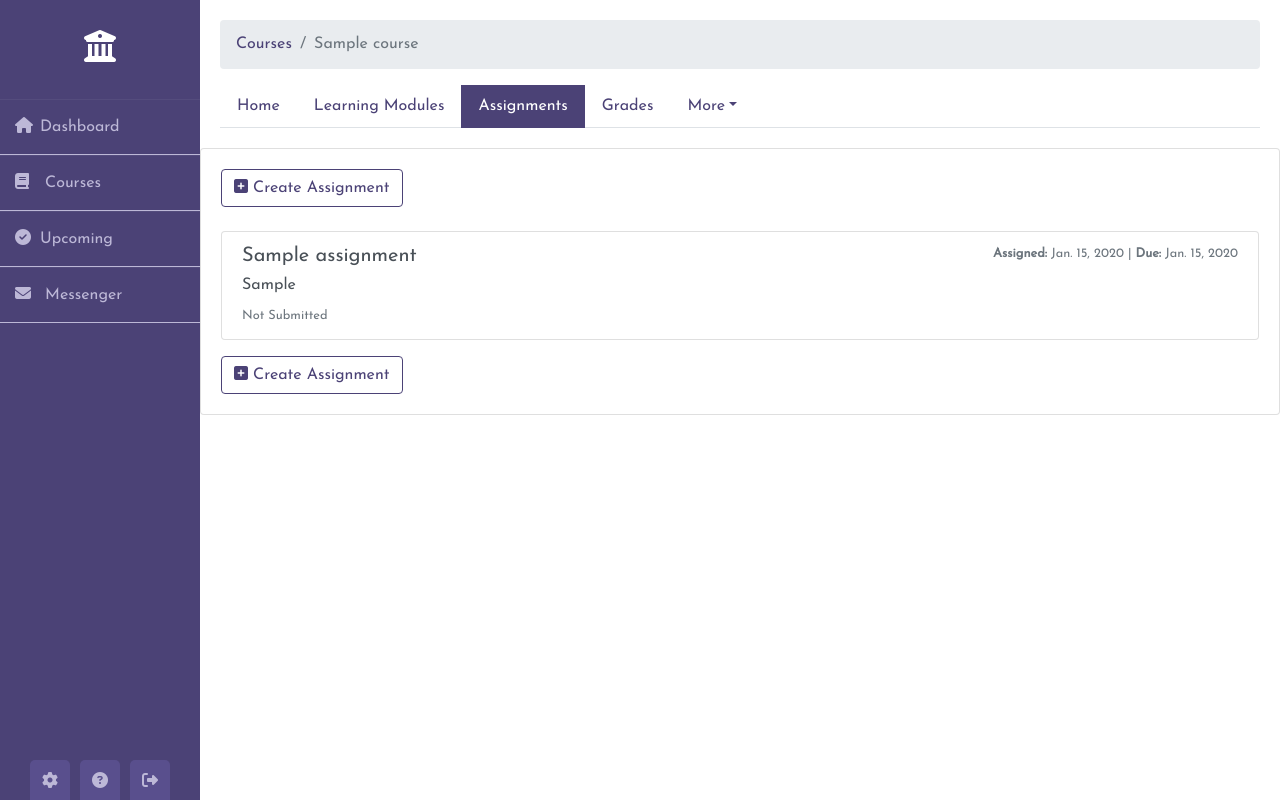
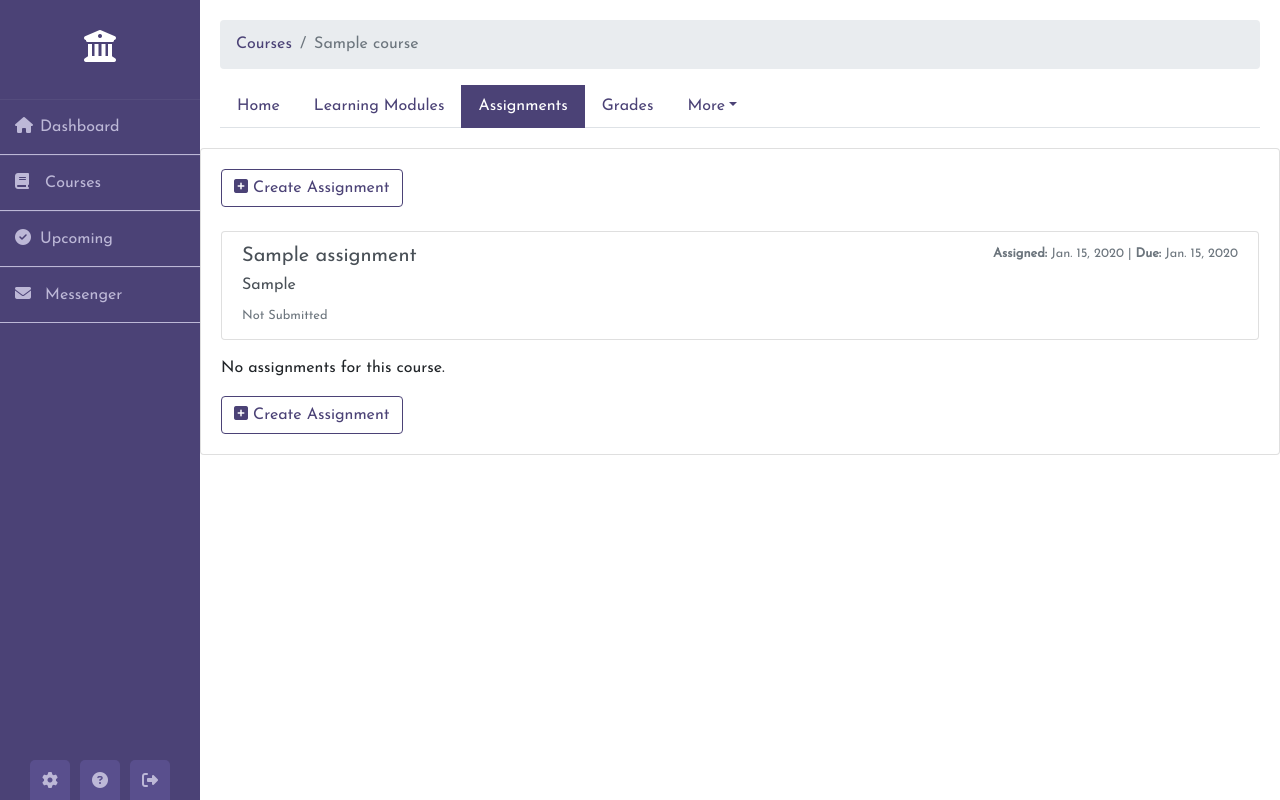
Before and after one commit to justinpitera/Tally, a Django app: page /coursework/1/ in a window 1280 px wide, after a click on "Assignments". Run offline with Django 5.2, Linux system fonts and the light colour scheme; a user stored in the database is signed in; tables that the repository leaves empty hold one stand-in row (values such as "Sample post"); some libraries are stand-ins or nearby versions.

Commit message:
bug fixes

```diff
--- a/coursework/templates/coursework/view_course.html
+++ b/coursework/templates/coursework/view_course.html
@@ -178,15 +178,17 @@
                      {% endfor %}
                   </div>
                </ul>
-                  {% if is_instructor %}
-                  <a href="{% url 'create_assignment' course_id=course.id %}" class="btn btn-download-attachment">
-                     <i class="fas fa-plus-square"></i> Create Assignment
-                  </a>
-                  {% else %}
-                     <p>No assignments for this course.</p>
-                  {% endif %}
+
             {% endif %}
 
+            <p>No assignments for this course.</p>
+            {% if is_instructor %}
+            <a href="{% url 'create_assignment' course_id=course.id %}" class="btn btn-download-attachment">
+               <i class="fas fa-plus-square"></i> Create Assignment
+            </a>
+            {% else %}
+
+            {% endif %}
 
          </div>
       </div>
@@ -214,7 +216,7 @@
 
             <ul>
                {% if is_instructor %}
-               <a class="btn btn-download-attachment" href="{% url 'create_module' course_id=course.id %}" role="button">Create Module <i class="fas fa-plus-square"></i></a>
+               <a class="btn btn-download-attachment" href="{% url 'create_module' course_id=course.id %}" role="button"><i class="fas fa-plus-square"></i> Create Module</a>
                {% endif %}
                <br>
                <br>
@@ -233,12 +235,12 @@
                </div>
             </ul>
             {% if is_instructor %}
-            <a class="btn btn-outline-secondary btn-create-assignment" href="{% url 'create_module' course_id=course.id %}" role="button">Create Module <i class="fas fa-plus-square"></i></a>
+            <a class="btn btn-download-attachment" href="{% url 'create_module' course_id=course.id %}" role="button"><i class="fas fa-plus-square"></i> Create Module</a>
             {% endif %}
             {% else %}
             <p>No modules for this course.</p>
             {% if is_instructor %}
-            <a class="btn btn-outline-secondary btn-create-assignment" href="{% url 'create_module' course_id=course.id %}" role="button">Create Module <i class="fas fa-plus-square"></i></a>
+            <a class="btn btn-download-attachment" href="{% url 'create_module' course_id=course.id %}" role="button"><i class="fas fa-plus-square"></i> Create Module</a>
             {% endif %}
             {% endif %}
          </div>
```
